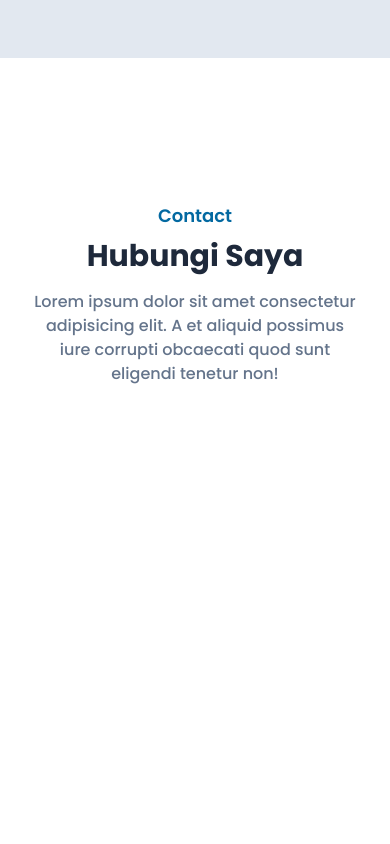
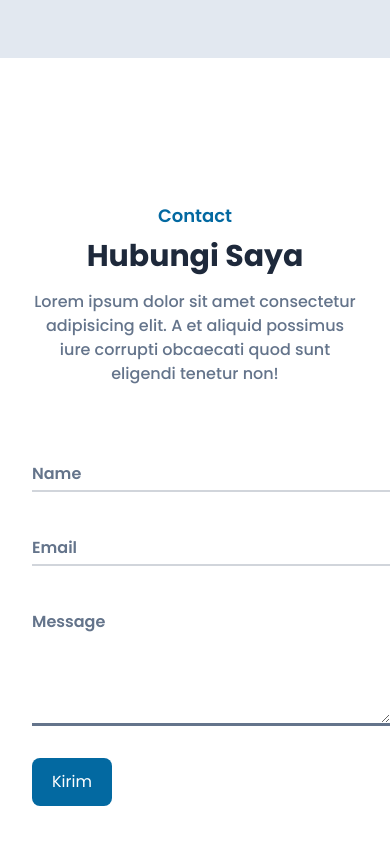
Before and after one commit to danimisme/portfolio, a React (Vite) app: page / in a window 390 px wide. Shown: the part 4234-5078 px from the top of the page. Before the commit the page ends 4812 px from the top, so only its background shows below. Built offline with nearby package versions, Linux system fonts and the light colour scheme.

Commit message:
add form contact

```diff
--- a/src/components/Fragments/ContactSection.jsx
+++ b/src/components/Fragments/ContactSection.jsx
@@ -1,9 +1,11 @@
+import InputForm from "../Elements/Input";
+
 export default function ContactSection() {
   return (
     <section id="contact" className="pt-36 pb-32">
       <div className="container">
         <div className="w-full px-4">
-          <div className="wax-w-xl mx-auto text-center mb-16">
+          <div className="max-w-xl mx-auto text-center mb-16">
             <h4 className=" text-primary font-semibold text-lg md:text-xl mb-2">
               Contact
             </h4>
@@ -17,7 +19,26 @@ export default function ContactSection() {
             </p>
           </div>
         </div>
-        <form action=""></form>
+        <div className="w-full md:w-2/3 mx-auto">
+          <form action="">
+            <InputForm name="name" label="Name" placeholder=" " />
+            <InputForm
+              type="email"
+              name="email"
+              label="Email"
+              placeholder=" "
+            />
+            <InputForm
+              type="textarea"
+              name="message"
+              label="Message"
+              placeholder=" "
+            />
+            <button className="bg-primary text-white px-5 py-3 rounded-lg mx-4 hover:opacity-80 hover:shadow-md transition duration-300">
+              Kirim
+            </button>
+          </form>
+        </div>
       </div>
     </section>
   );
```
